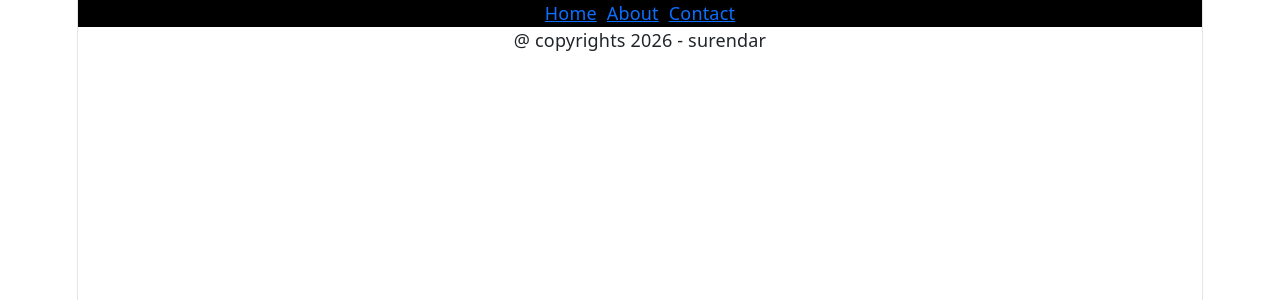
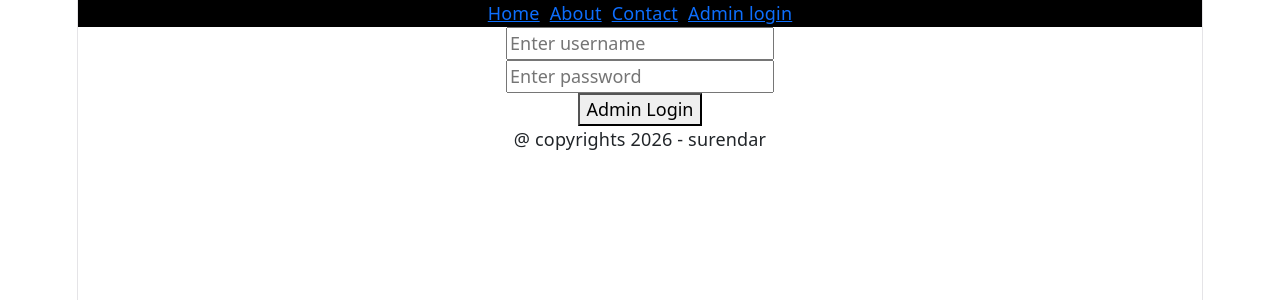
Before and after one commit to surendar77/sample_MERN_app_CSE_B, a React (Vite) app in the folder frontend/hrmanagement_frontend/: page /adminlogin in a window 1280 px wide. Shown: the top 300 px of the page. Built offline with nearby package versions, Linux system fonts and the light colour scheme.

Commit message:
frontend15102026

```diff
--- a/frontend/hrmanagement_frontend/src/App.jsx
+++ b/frontend/hrmanagement_frontend/src/App.jsx
@@ -6,6 +6,8 @@ import 'bootstrap/dist/css/bootstrap.min.css'
 import Home from './pages/Home'
 import About from './pages/About'
 import Contact from './pages/contact'
+import AdminLogin from './pages/AdminLogin'
+import AdminHome from './pages/AdminHome'
 import {Routes,Route} from 'react-router-dom'
 function App() {
     return (
@@ -15,6 +17,9 @@ function App() {
           <Route path="/" element={<Home></Home>}></Route>
           <Route path="/about" element={<About></About>}></Route>
           <Route path="/contact" element={<Contact></Contact>}></Route>
+<Route path="/adminhome" element={<AdminHome></AdminHome>}></Route>
+<Route path="/adminlogin" element={<AdminLogin></AdminLogin>}></Route>
+
        </Routes>
     <Footer/>
     </div>
--- a/frontend/hrmanagement_frontend/src/components/Header.jsx
+++ b/frontend/hrmanagement_frontend/src/components/Header.jsx
@@ -6,6 +6,7 @@ function Header(){
           <Link to="/">Home</Link>
           <Link to="/about">About</Link>
           <Link to="/contact">Contact</Link>
+          <Link to="/adminlogin">Admin login</Link>
         </div>
     )
 }
--- /dev/null
+++ b/frontend/hrmanagement_frontend/src/pages/AdminHome.jsx
@@ -0,0 +1,6 @@
+function AdminHome(){
+    return(<div>
+     <h1>Welcome Admin</h1>
+    </div>)
+}
+export default AdminHome
--- /dev/null
+++ b/frontend/hrmanagement_frontend/src/pages/AdminLogin.jsx
@@ -0,0 +1,40 @@
+import { useState } from "react"
+import { useNavigate } from "react-router-dom"
+function AdminLogin(){
+    let [username,setUsername]=useState("")
+    let [password,setPassword]=useState("")
+    let [error,setError]=useState("")
+
+    let navigate=useNavigate()
+    //function for onsubmit
+    let login=(event)=>{
+        event.preventDefault()
+         // it only collect all the inputs from the form
+         if(username=="admin" & password=="admin"){
+            console.log("login success")
+            navigate("/adminhome")
+         }else{
+            console.log("login failed")
+            setError("invalid credentials")
+         }
+    }
+    return(
+    <div>
+      <form onSubmit={login}>
+<input type="text" value={username}
+  onChange={(e)=>setUsername(e.target.value)}
+     placeholder="Enter username"></input><br/>
+
+        <input type="password"
+        value={password}
+        onChange={(e)=>setPassword(e.target.value)} placeholder="Enter password"></input><br/>
+        <button type="submit">Admin Login</button>
+      </form>
+  {error && <div className="alert alert-danger">{error}</div>}
+
+
+    </div>
+    )
+}
+
+export default AdminLogin
```
